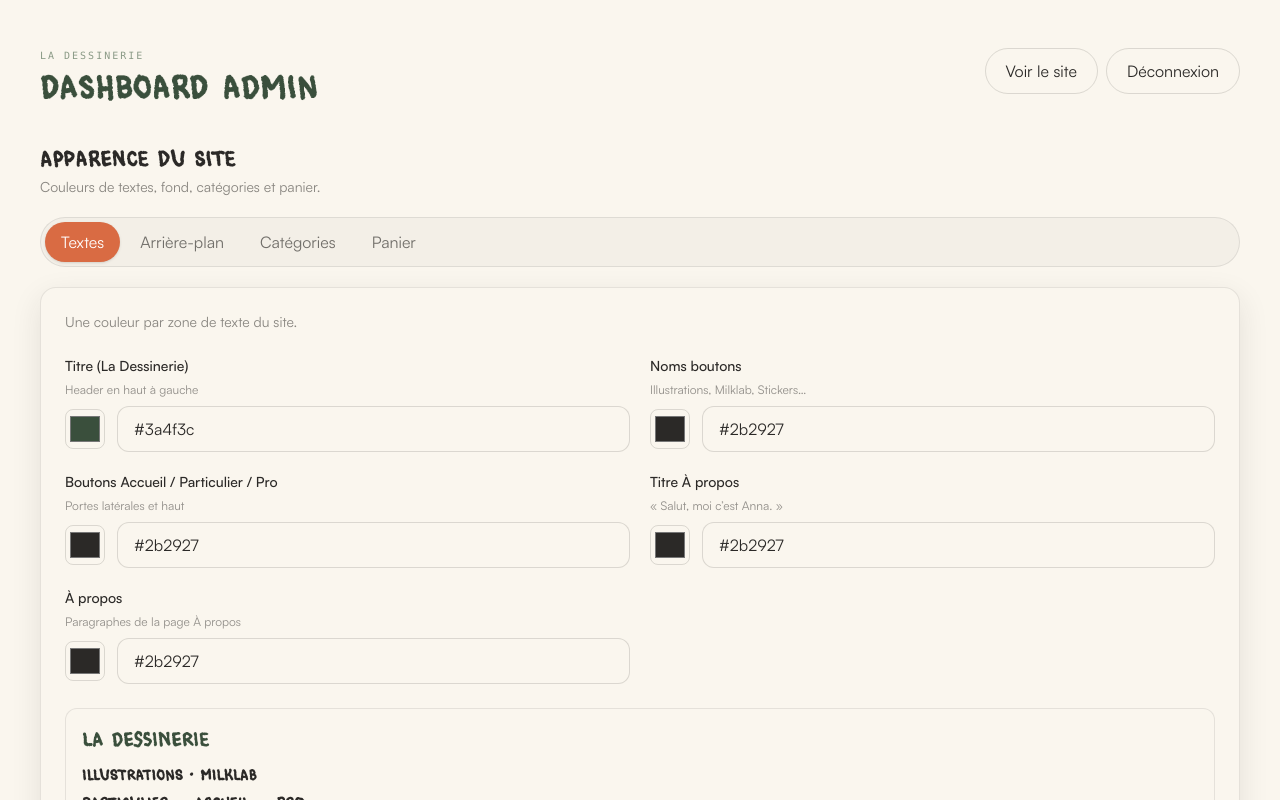
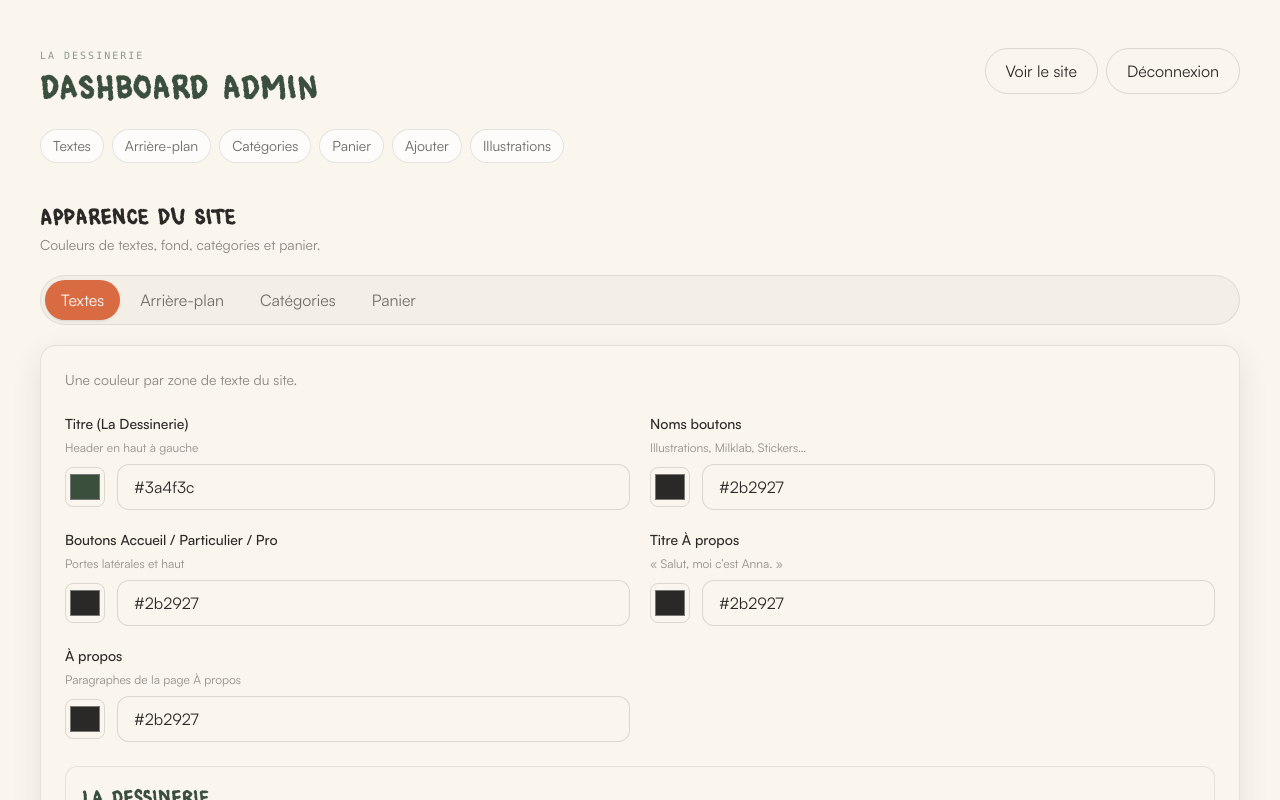
Before and after one commit to ErikAvilov/ladessinerie, a Next.js app: page /admin in a window 1280 px wide. Shown: the top 800 px of the page. Built offline with nearby package versions, Linux system fonts and the light colour scheme; no server answers.

Commit message:
small tweaks

```diff
--- a/app/globals.css
+++ b/app/globals.css
@@ -443,6 +443,11 @@ input[type='file']::file-selector-button {
   font: inherit;
 }
 
+/* Laisse libre la bande footer (© / mentions) pour éviter le chevauchement. */
+.side-gate:not(.side-gate--top) {
+  bottom: 3.15rem;
+}
+
 .side-gate--left {
   left: 0;
   justify-content: flex-start;
@@ -572,6 +577,7 @@ input[type='file']::file-selector-button {
 
 @media (max-width: 767px) {
   .side-gate:not(.side-gate--top) {
+    bottom: 2.85rem;
     width: 2.65rem;
     padding-left: 0.1rem;
     padding-right: 0.1rem;
--- a/components/admin-dashboard.tsx
+++ b/components/admin-dashboard.tsx
@@ -75,6 +75,24 @@ export function AdminDashboard({ initialIllustrations, initialTheme }: AdminDash
     window.addEventListener('keydown', onKeyDown)
     return () => window.removeEventListener('keydown', onKeyDown)
   }, [pendingDelete])
+
+  useEffect(() => {
+    function scrollToHash() {
+      const id = window.location.hash.replace(/^#/, '')
+      if (!id) return
+      const themeTabs = new Set(['textes', 'background', 'categories', 'panier', 'apparence'])
+      const targetId = themeTabs.has(id) ? (id === 'apparence' ? 'apparence' : id) : id
+      const el = document.getElementById(targetId) ?? document.getElementById('apparence')
+      if (!el) return
+      window.requestAnimationFrame(() => {
+        el.scrollIntoView({ behavior: 'smooth', block: 'start' })
+      })
+    }
+
+    scrollToHash()
+    window.addEventListener('hashchange', scrollToHash)
+    return () => window.removeEventListener('hashchange', scrollToHash)
+  }, [])
 
   const subcategoryOptions = useMemo(() => {
     const fromData = illustrations
@@ -194,7 +212,7 @@ export function AdminDashboard({ initialIllustrations, initialTheme }: AdminDash
 
   return (
     <div className="mx-auto w-full max-w-7xl px-5 py-8 md:px-10 md:py-12">
-      <header className="mb-10 flex flex-wrap items-start justify-between gap-4">
+      <header className="mb-6 flex flex-wrap items-start justify-between gap-4">
         <div>
           <p className="font-mono text-[10px] uppercase tracking-[.2em] text-[var(--sage)]">
             La Dessinerie
@@ -220,6 +238,30 @@ export function AdminDashboard({ initialIllustrations, initialTheme }: AdminDash
         </div>
       </header>
 
+      <nav
+        aria-label="Sections admin"
+        className="mb-10 flex flex-wrap gap-2 text-sm"
+      >
+        {(
+          [
+            ['#textes', 'Textes'],
+            ['#background', 'Arrière-plan'],
+            ['#categories', 'Catégories'],
+            ['#panier', 'Panier'],
+            ['#ajouter', 'Ajouter'],
+            ['#illustrations', 'Illustrations'],
+          ] as const
+        ).map(([href, label]) => (
+          <a
+            key={href}
+            href={href}
+            className="cursor-pointer rounded-full border border-foreground/12 bg-white/70 px-3 py-1.5 font-medium text-foreground/70 transition hover:border-[var(--forest)] hover:text-[var(--forest)]"
+          >
+            {label}
+          </a>
+        ))}
+      </nav>
+
       {error && (
         <p className="mb-6 rounded-xl bg-[var(--terracotta)]/10 px-4 py-3 text-sm text-[var(--terracotta)]">
           {error}
@@ -234,7 +276,10 @@ export function AdminDashboard({ initialIllustrations, initialTheme }: AdminDash
 
       <AdminSiteThemePanel initialTheme={initialTheme} />
 
-      <section className="mb-10 rounded-2xl border border-foreground/10 bg-background p-5 md:p-6 paper-shadow">
+      <section
+        id="ajouter"
+        className="mb-10 scroll-mt-6 rounded-2xl border border-foreground/10 bg-background p-5 md:p-6 paper-shadow"
+      >
         <h2 className="display text-xl font-semibold">Ajouter une illustration</h2>
         <form onSubmit={handleSubmit} className="mt-6 grid gap-4 md:grid-cols-2">
           <label className="block md:col-span-2">
@@ -329,7 +374,7 @@ export function AdminDashboard({ initialIllustrations, initialTheme }: AdminDash
         </form>
       </section>
 
-      <section>
+      <section id="illustrations" className="scroll-mt-6">
         <div className="flex flex-col gap-4 sm:flex-row sm:items-end sm:justify-between">
           <div>
             <h2 className="display text-xl font-semibold">Illustrations existantes</h2>
--- a/components/admin-site-theme.tsx
+++ b/components/admin-site-theme.tsx
@@ -1,6 +1,6 @@
 'use client'
 
-import { FormEvent, useState } from 'react'
+import { FormEvent, useEffect, useState } from 'react'
 import { useRouter } from 'next/navigation'
 import { AdminSuccessBanner } from '@/components/admin-success-banner'
 import { BoutonIcon } from '@/components/bouton-icon'
@@ -29,6 +29,23 @@ const TABS: { id: ThemeTab; label: string }[] = [
   { id: 'categories', label: 'Catégories' },
   { id: 'panier', label: 'Panier' },
 ]
+
+function isThemeTab(value: string): value is ThemeTab {
+  return TABS.some((entry) => entry.id === value)
+}
+
+function themeTabFromHash(): ThemeTab | null {
+  if (typeof window === 'undefined') return null
+  const hash = window.location.hash.replace(/^#/, '')
+  return isThemeTab(hash) ? hash : null
+}
+
+function setHash(id: string) {
+  if (typeof window === 'undefined') return
+  const next = `#${id}`
+  if (window.location.hash === next) return
+  window.history.replaceState(null, '', next)
+}
 
 function ThemeColorField({
   label,
@@ -73,6 +90,23 @@ export function AdminSiteThemePanel({ initialTheme }: AdminSiteThemePanelProps)
   const [error, setError] = useState<string | null>(null)
   const [success, setSuccess] = useState<string | null>(null)
 
+  useEffect(() => {
+    function syncFromHash() {
+      const fromHash = themeTabFromHash()
+      if (fromHash) setTab(fromHash)
+    }
+    syncFromHash()
+    window.addEventListener('hashchange', syncFromHash)
+    return () => window.removeEventListener('hashchange', syncFromHash)
+  }, [])
+
+  function selectTab(next: ThemeTab) {
+    setTab(next)
+    setHash(next)
+    setError(null)
+    setSuccess(null)
+  }
+
   async function saveTheme(event: FormEvent, successMessage: string) {
     event.preventDefault()
     setSaving(true)
@@ -106,7 +140,7 @@ export function AdminSiteThemePanel({ initialTheme }: AdminSiteThemePanelProps)
   }
 
   return (
-    <div className="mb-10">
+    <div id="apparence" className="mb-10 scroll-mt-6">
       <div className="mb-5">
         <h2 className="display text-xl font-semibold">Apparence du site</h2>
         <p className="mt-1 text-sm text-foreground/55">
@@ -127,12 +161,9 @@ export function AdminSiteThemePanel({ initialTheme }: AdminSiteThemePanelProps)
               type="button"
               role="tab"
               aria-selected={active}
-              onClick={() => {
-                setTab(entry.id)
-                setError(null)
-                setSuccess(null)
-              }}
-              className={`cursor-pointer shrink-0 rounded-full px-4 py-2 text-sm font-medium transition ${
+              id={entry.id}
+              onClick={() => selectTab(entry.id)}
+              className={`cursor-pointer shrink-0 scroll-mt-6 rounded-full px-4 py-2 text-sm font-medium transition ${
                 active
                   ? 'bg-[var(--terracotta)] text-white shadow-sm'
                   : 'text-foreground/65 hover:bg-foreground/[0.05] hover:text-foreground'
--- a/components/site-footer.tsx
+++ b/components/site-footer.tsx
@@ -1,12 +1,12 @@
 export function SiteFooter({ showTagline = false }: { showTagline?: boolean }) {
   return (
-    <footer className="pointer-events-none absolute inset-x-0 bottom-0 z-10 px-5 py-2.5 md:px-10 md:py-3">
+    <footer className="pointer-events-none absolute inset-x-0 bottom-0 z-20 px-5 py-2.5 md:px-10 md:py-3">
       {showTagline && (
         <p className="mb-2.5 text-center text-xs leading-relaxed text-foreground/50 md:text-sm">
           Illustrations uniques &amp; branding créatif pour marques et particuliers
         </p>
       )}
-      <div className="flex justify-between gap-3 text-[10px] text-foreground/50 md:text-xs">
+      <div className="pointer-events-auto flex justify-between gap-3 text-[10px] text-foreground/50 md:text-xs">
         <span>© 2026 La Dessinerie</span>
         <span className="truncate text-right">Mentions légales · Confidentialité</span>
       </div>
```
